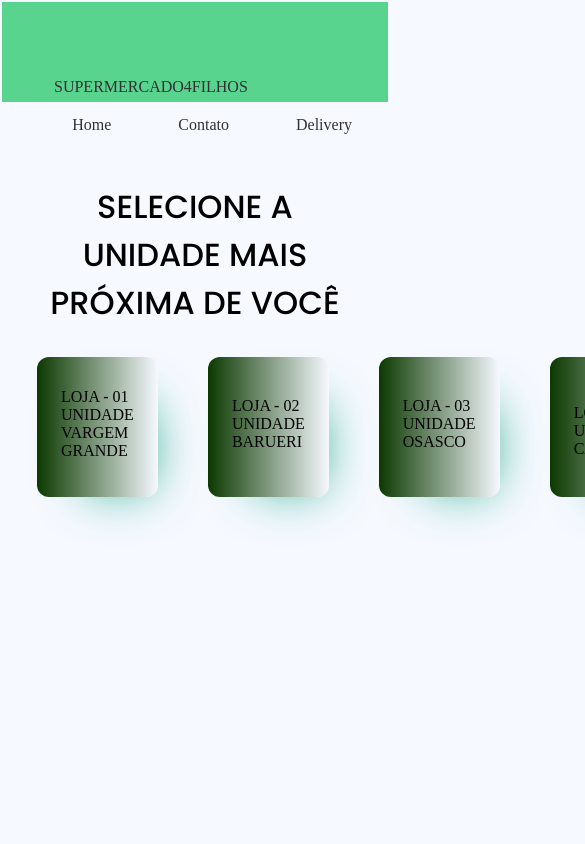
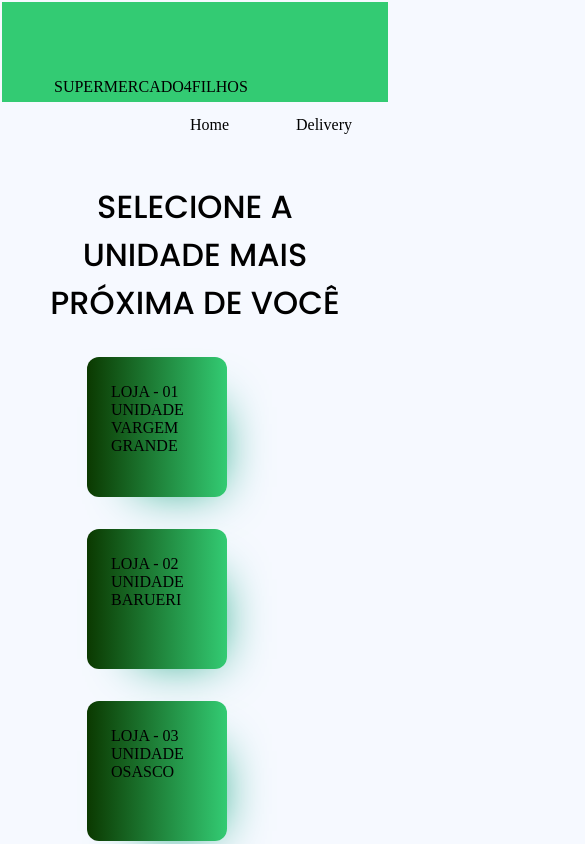
Before and after one commit to Danny-ctrl/ModeloSupermercado, a plain HTML site: page Index.html in a window 390 px wide. Shown: the top 844 px of the page, 585 px wide, since content can reach past the window. Drawn offline with Linux system fonts and the light colour scheme.

Commit message:
responsive

```diff
--- a/Index.html
+++ b/Index.html
@@ -24,7 +24,6 @@
         <div class="caixa">
           <ul class="grid">
             <li><a href="Index.html">Home</a></li>
-            <li><a href="Contato.html">Contato</a></li>
             <li><a href="Delivery.html">Delivery</a></li>
           </ul>
         </div>
--- a/style.css
+++ b/style.css
@@ -15,7 +15,6 @@ html {
 #header {
   padding: 2px 2px;
   height: 100px;
-  opacity: 0.8;
   background-color: #33cb73;
 }
 .Logo {
@@ -121,7 +120,6 @@ section {
   display: flex;
   align-items: stretch;
   flex-direction: row;
-
   border-style: none;
   margin: 0 auto;
 }
@@ -147,7 +145,7 @@ section {
   margin-bottom: 16px;
 }
 .card.cor {
-  background: linear-gradient(to right, #0b3900, #f6f9ff);
+  background: linear-gradient(to right, #0b3900, #33cb73);
 }
 .card.cor {
   box-shadow: 20px 20px 50px -30px #049f76;
@@ -170,14 +168,20 @@ section {
   object-fit: contain;
 }
 
-@media screen and (max-width: 720px) {
+@media (max-width: 720px) {
+  .Card {
+    flex-direction: column;
+  }
   .card {
-    flex-direction: column;
+    margin-bottom: 32px;
   }
   main {
     margin-left: 0;
     margin-bottom: 32px;
   }
+  .card:first-child {
+    margin-left: 50px;
+  }
   .card:last-child {
     margin-bottom: 0;
   }
```
